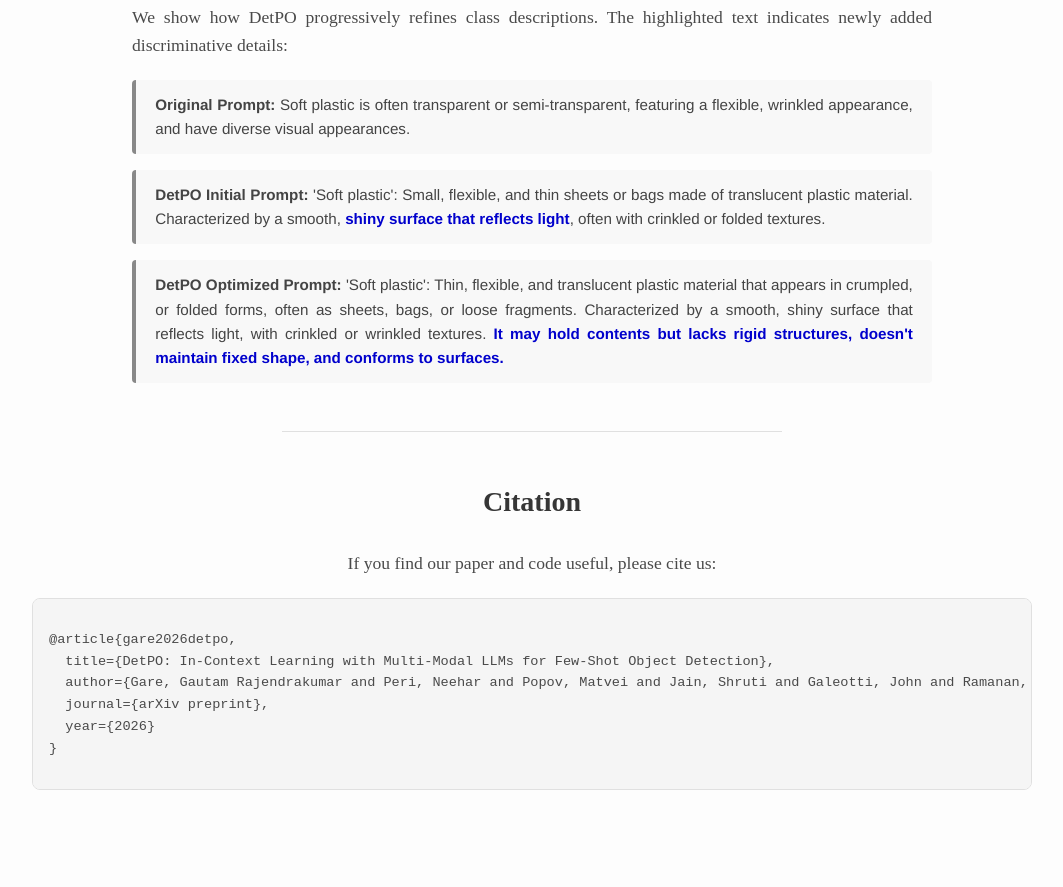
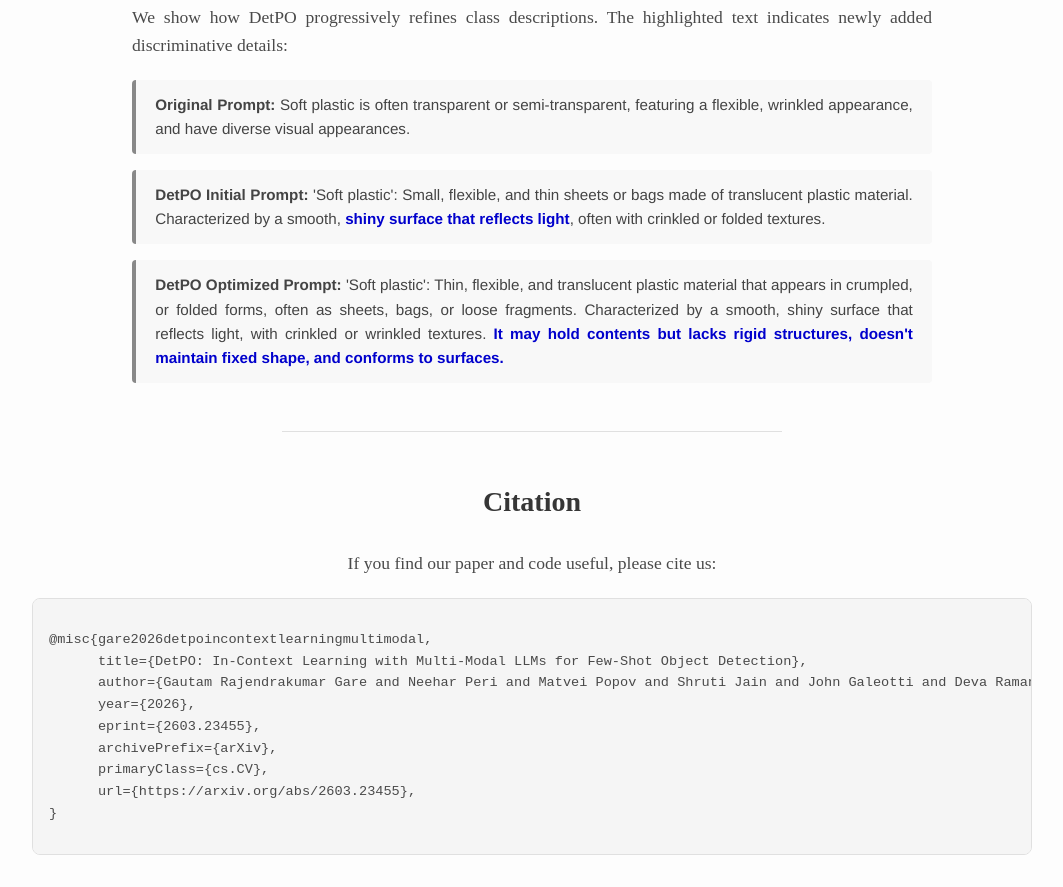
Before and after one commit to ggare-cmu/DetPO, a plain HTML site: page index.html in a window 1280 px wide. Shown: the part 6860-7747 px from the top of the page, without its empty margins (108-1171 px from the left). Before the commit the page ends 7682 px from the top, so only its background shows below. Drawn offline with Linux system fonts and the light colour scheme.

Commit message:
updated links

```diff
--- a/index.html
+++ b/index.html
@@ -358,7 +358,7 @@
             </div>
 
             <div class="link-buttons">
-                <a href="#" class="btn">
+                <a href="https://arxiv.org/abs/2603.23455" class="btn">
                     <i class="fas fa-file-pdf"></i> Paper
                 </a>
                 <a href="https://github.com/ggare-cmu/DetPO" target="_blank" class="btn">
@@ -647,11 +647,14 @@
         <h2>Citation</h2>
         <p style="text-align:center;">If you find our paper and code useful, please cite us:</p>
         <div class="citation-block">
-            <pre><code>@article{gare2026detpo,
-  title={DetPO: In-Context Learning with Multi-Modal LLMs for Few-Shot Object Detection},
-  author={Gare, Gautam Rajendrakumar and Peri, Neehar and Popov, Matvei and Jain, Shruti and Galeotti, John and Ramanan, Deva},
-  journal={arXiv preprint},
-  year={2026}
+            <pre><code>@misc{gare2026detpoincontextlearningmultimodal,
+      title={DetPO: In-Context Learning with Multi-Modal LLMs for Few-Shot Object Detection},
+      author={Gautam Rajendrakumar Gare and Neehar Peri and Matvei Popov and Shruti Jain and John Galeotti and Deva Ramanan},
+      year={2026},
+      eprint={2603.23455},
+      archivePrefix={arXiv},
+      primaryClass={cs.CV},
+      url={https://arxiv.org/abs/2603.23455},
 }</code></pre>
         </div>
 
```
Also changed, not shown: 1 other file.
